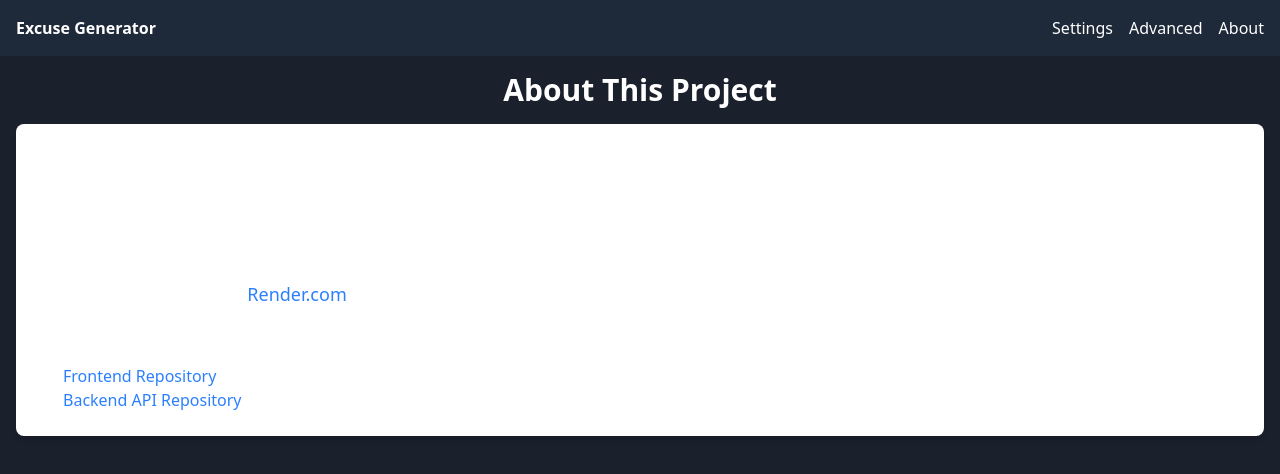
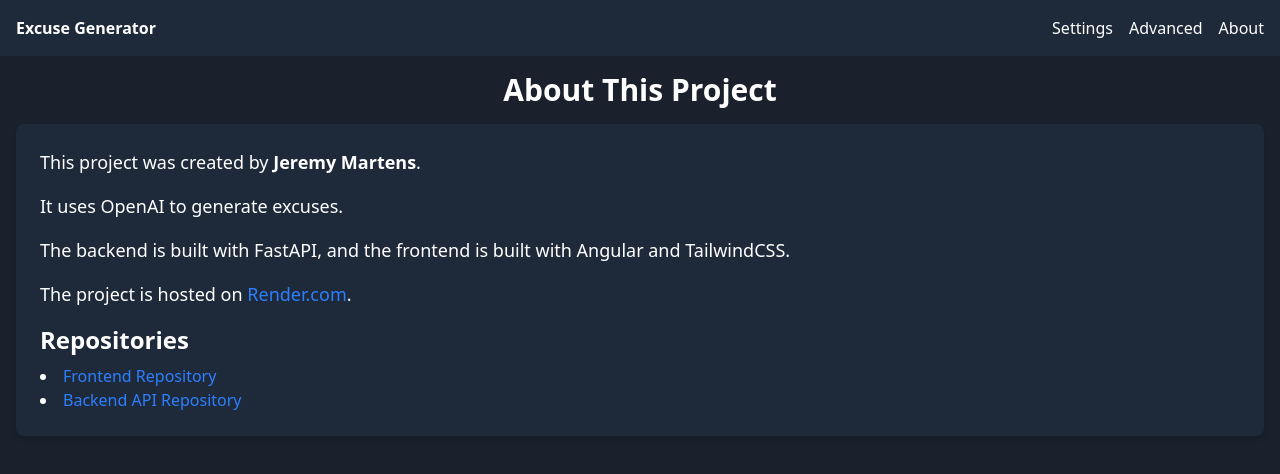
Before and after one commit to jdmartens/excuse_generator_angular, an Angular app: page /about in a window 1280 px wide. Shown: the top 474 px of the page. Built offline with nearby package versions, Linux system fonts and the light colour scheme; no server answers.

Commit message:
fix dark issue on about

```diff
--- a/src/app/about/about.component.html
+++ b/src/app/about/about.component.html
@@ -1,6 +1,6 @@
 <div class="container mx-auto p-4">
   <h1 class="text-3xl font-bold mb-4 text-center">About This Project</h1>
-  <div class="bg-white shadow-md rounded-lg p-6">
+  <div class="bg-white dark:bg-gray-800 shadow-md rounded-lg p-6">
     <p class="text-lg mb-4">This project was created by <strong>Jeremy Martens</strong>.</p>
     <p class="text-lg mb-4">It uses OpenAI to generate excuses.</p>
     <p class="text-lg mb-4">The backend is built with FastAPI, and the frontend is built with Angular and TailwindCSS.</p>
```
